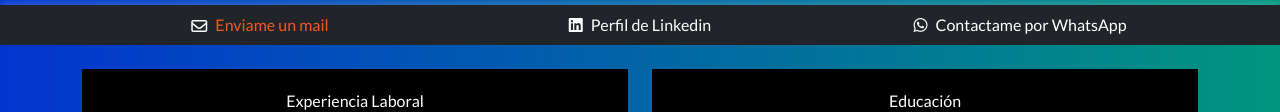
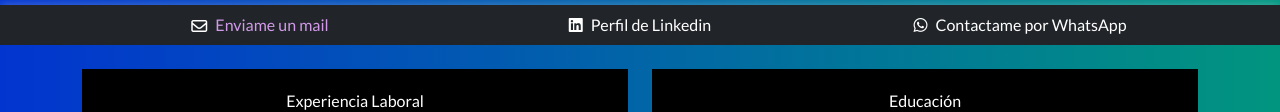
Before and after one commit to cesarpiazzolla94/proyecto_final_cv, a plain HTML site: page index.html in a window 1280 px wide. In both pictures the pointer is over the link "Enviame un mail". Shown: the part 287-399 px from the top of the page. Drawn offline with Linux system fonts and the light colour scheme.

Commit message:
Change color

```diff
--- a/hoja_estilos_cv.css
+++ b/hoja_estilos_cv.css
@@ -12,7 +12,7 @@ body{
     transition: color 200ms ease;
 }
 .link:hover {
-    color:  #f15a24;
+    color:  #d29ae9;
 }
 
 header {
```
